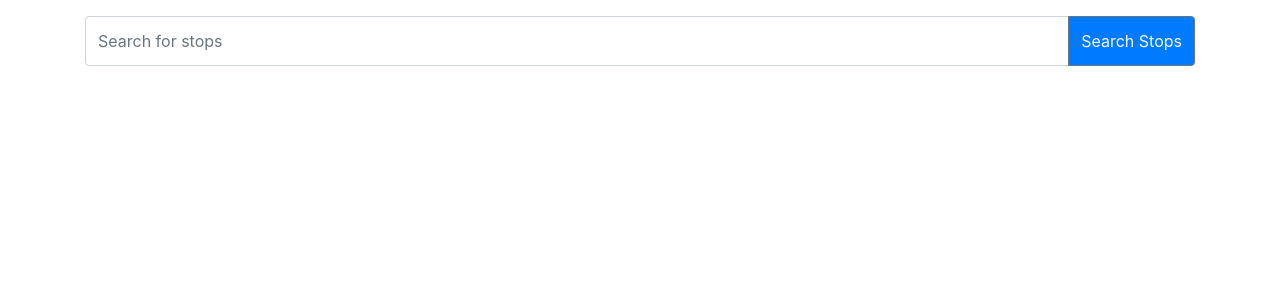
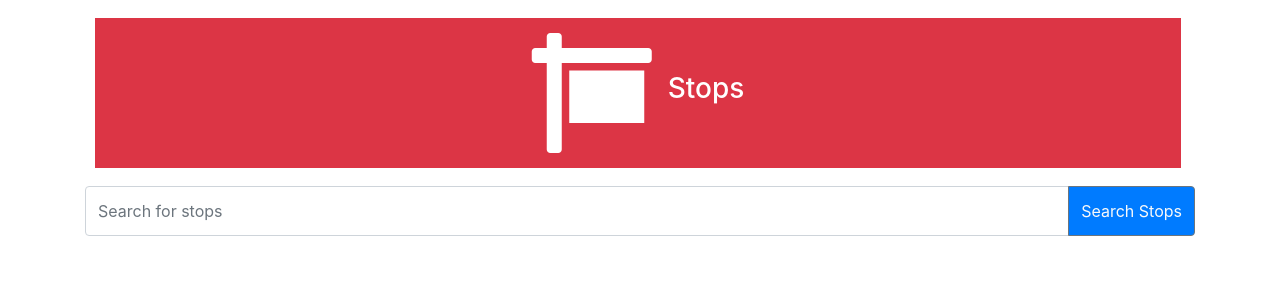
Before and after one commit to TUDublin/code-and-docs-Elijel, a Django app: page /allstops/ in a window 1280 px wide. Shown: the part 56-356 px from the top of the page. Run offline with Django 4.2, Linux system fonts and the light colour scheme; data that the repository does not hold is empty; parts of the project's set-up code (start-up, migrations or seed data) failed here and were passed over; some libraries are stand-ins or nearby versions.

Commit message:
Updated Styling on ALL Pages

```diff
--- a/code/main/templates/Destination/search.html
+++ b/code/main/templates/Destination/search.html
@@ -20,4 +20,5 @@
     </div>
   </div>
 </div>
+
 {% endblock %}
--- a/code/main/templates/Home/home.html
+++ b/code/main/templates/Home/home.html
@@ -17,7 +17,7 @@
     <div class="col-md-10 col-sm-6">
       <a href="{% url 'main:destinationsearch'%}">
         <div class="box bg-success box-favorites">
-          <i class="fa fa-map-marker-alt fa-5x"></i>
+          <i class="fa fa-compass fa-5x"></i>
           <h3 class="pl-3">Destination Search</h3>
         </div>
       </a>
@@ -57,7 +57,7 @@
     <div class="col-md-5 col-sm-6">
       <a href="{% url 'main:nearby_stops' %}">
         <div class="box bg-info">
-          <i class="fa fa-map-marker fa-5x"></i>
+          <i class="fa fa-map-marker-alt fa-5x"></i>
           <h3 class="pl-3">Nearby Stops</h3>
         </div>
       </a>
--- a/code/main/templates/Stops/stop.html
+++ b/code/main/templates/Stops/stop.html
@@ -6,8 +6,18 @@
 {% block content %}
 	<!--Breadcrumb navigation-->
     <div class="container">
+		<div class="row justify-content-center text-center mt-2 pr-4">
+			<div class="col-md-12 col-sm-6">
+				<a href="{% url 'main:allStops' %}">
+					<div class="box bg-danger box-favorites">
+					  <i class="fa fa-sign fa-5x"></i>
+					  <h3 class="pl-3">Stops</h3>
+				</div>
+			  </a>
+			</div>
+		  </div>
 		<form method="GET" action="{% url 'main:allStops' %}">
-				  <div class="input-group mb-3 pt-3">
+			<div class="input-group mb-2 pt-2">
 			<input type="text" class="form-control py-4" placeholder="Search for stops" name="q" value="{{ request.GET.q }}">
 			<div class="input-group-append">
 				<button class="btn text-light bg-primary btn-outline-secondary" type="submit">Search Stops</button>
@@ -78,6 +88,32 @@
 		padding-top: 2rem;
 		padding-bottom: 2rem;
 		}
+
+		.box {
+			display: flex;
+			justify-content: center;
+			align-items: center;
+			width: 100%;
+			height: 200px;
+			background-color: gray;
+			margin: 10px;
+			font-size: 18px;
+			color: white;
+		}
+		@media only screen and (min-width: 768px) {
+		  .box {
+			height: 300px;
+			font-size: 24px;
+		  }
+		  .box-favorites {
+		  max-height: 150px;
+		  }
+		}
+
+		a:hover {
+		  text-decoration: none;
+		  color: inherit;
+		}
 	</style>
 
 	<script async defer
```
Also changed, not shown: code/accounts/templates/favorites.html (+37 -0 lines), code/main/templates/Destination/search_results.html (+42 -5 lines), code/main/templates/NearbyStops/nearby_stops.html (+41 -4 lines), code/main/templates/Route/route_list.html (+37 -2 lines). Lines whose indentation alone changed are shown as unchanged.
